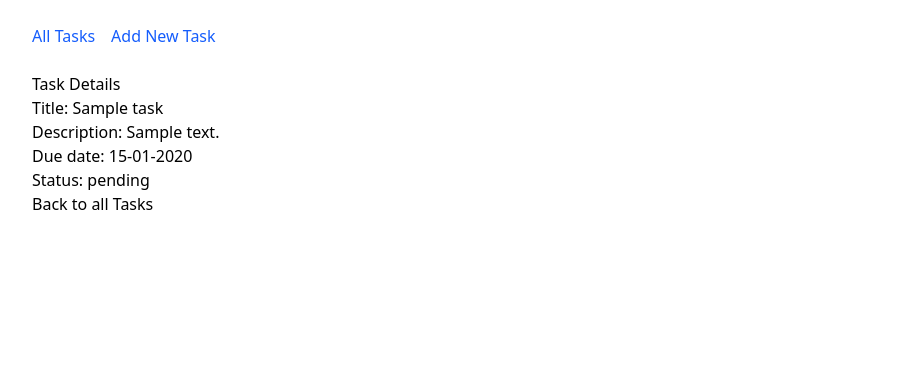
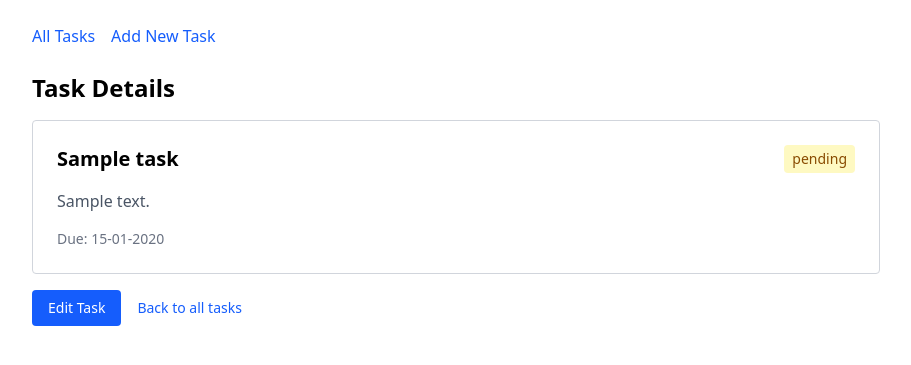
Before and after one commit to Mhubzy/task-management, a Laravel app: page /tasks/1 in a window 1280 px wide. Shown: the top 365 px of the page, without its empty margins (184-1095 px from the left). Run offline with Laravel 12, Linux system fonts and the light colour scheme; tables that the repository leaves empty hold one stand-in row (values such as "Sample post"); style sheets or scripts are compiled from the project's sources.

Commit message:
Style show page and form buttons

```diff
--- a/resources/views/tasks/show.blade.php
+++ b/resources/views/tasks/show.blade.php
@@ -3,11 +3,23 @@
 @section('title', "Show Task Details")
 
 @section('content')
-    <h1>Task Details</h1>
-    <p>Title: {{$task->title}}</p>
-    <p>Description: {{$task->description ?? 'No description' }}</p>
-    <p>Due date: {{$task->due_date?->format('d-m-Y') ?? 'No due date'}}</p>
-    <p>Status: {{ $task->status }}</p>
+    <h1 class="text-2xl font-bold mb-4">Task Details</h1>
 
-    <a href="{{ route('tasks.index') }}">Back to all Tasks</a>
+    <div class="border border-gray-300 rounded p-6">
+        <div class="flex justify-between items-start mb-4">
+            <h2 class="font-semibold text-xl">{{$task->title}}</h2>
+            <span class="px-2 py-1 text-sm rounded {{ $task->status === 'pending' ? 'bg-yellow-100 text-yellow-800' : 'bg-green-100 text-green-800' }}">
+                {{ $task->status }}
+            </span>
+        </div>
+
+        <p class="text-gray-600 mb-4">{{$task->description ?? 'No description' }}</p>
+        <p class="text-sm text-gray-500">Due: {{$task->due_date?->format('d-m-Y') ?? 'No due date'}}</p>
+    </div>
+
+    <div class="flex items-center gap-4 mt-4">
+        <a href="{{ route('tasks.edit', $task) }}" class="bg-blue-600 text-white px-4 py-2 rounded text-sm">Edit Task</a>
+        <a href="{{ route('tasks.index') }}" class="text-blue-600 hover:underline text-sm">Back to all tasks</a>
+    </div>
+
 @endsection
```
